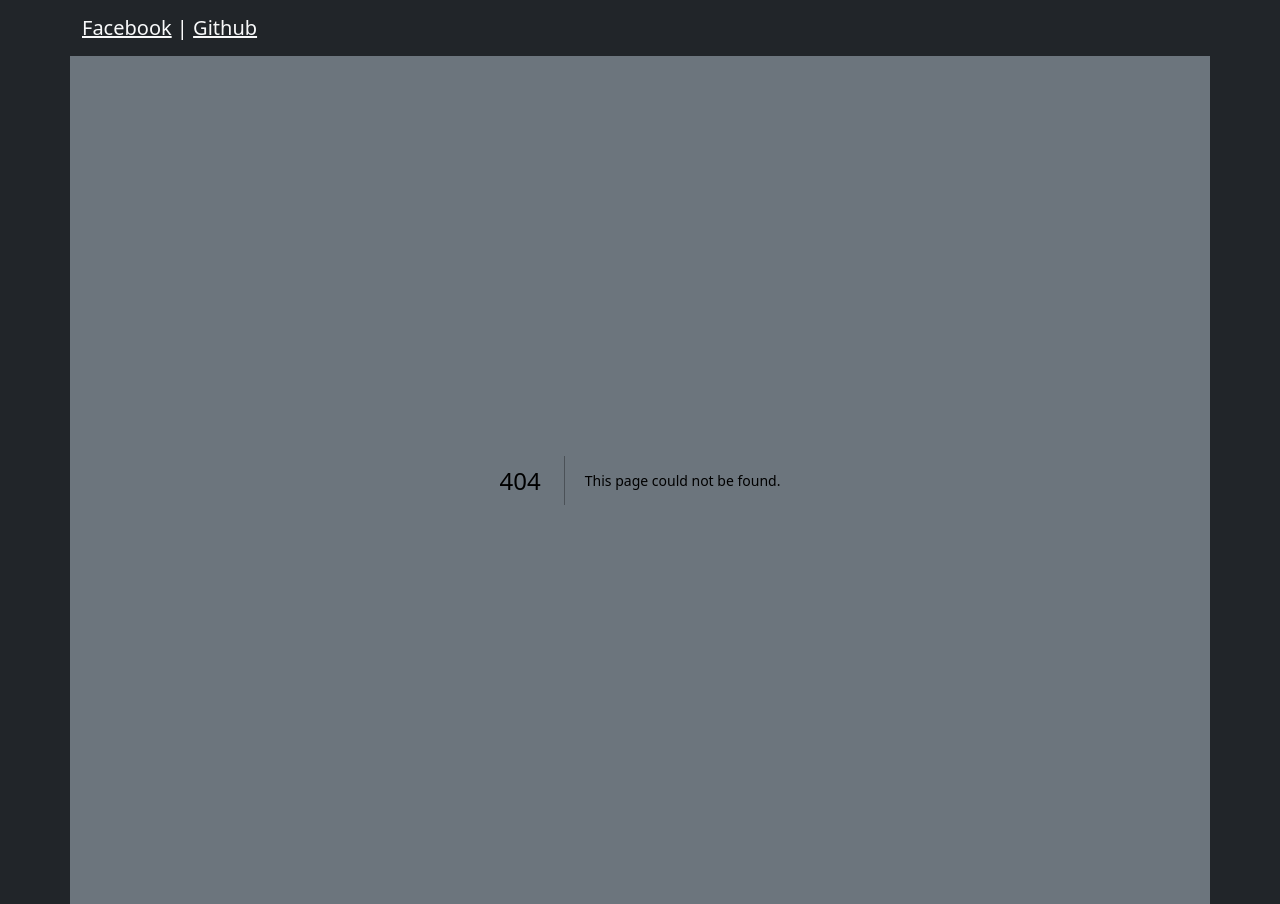
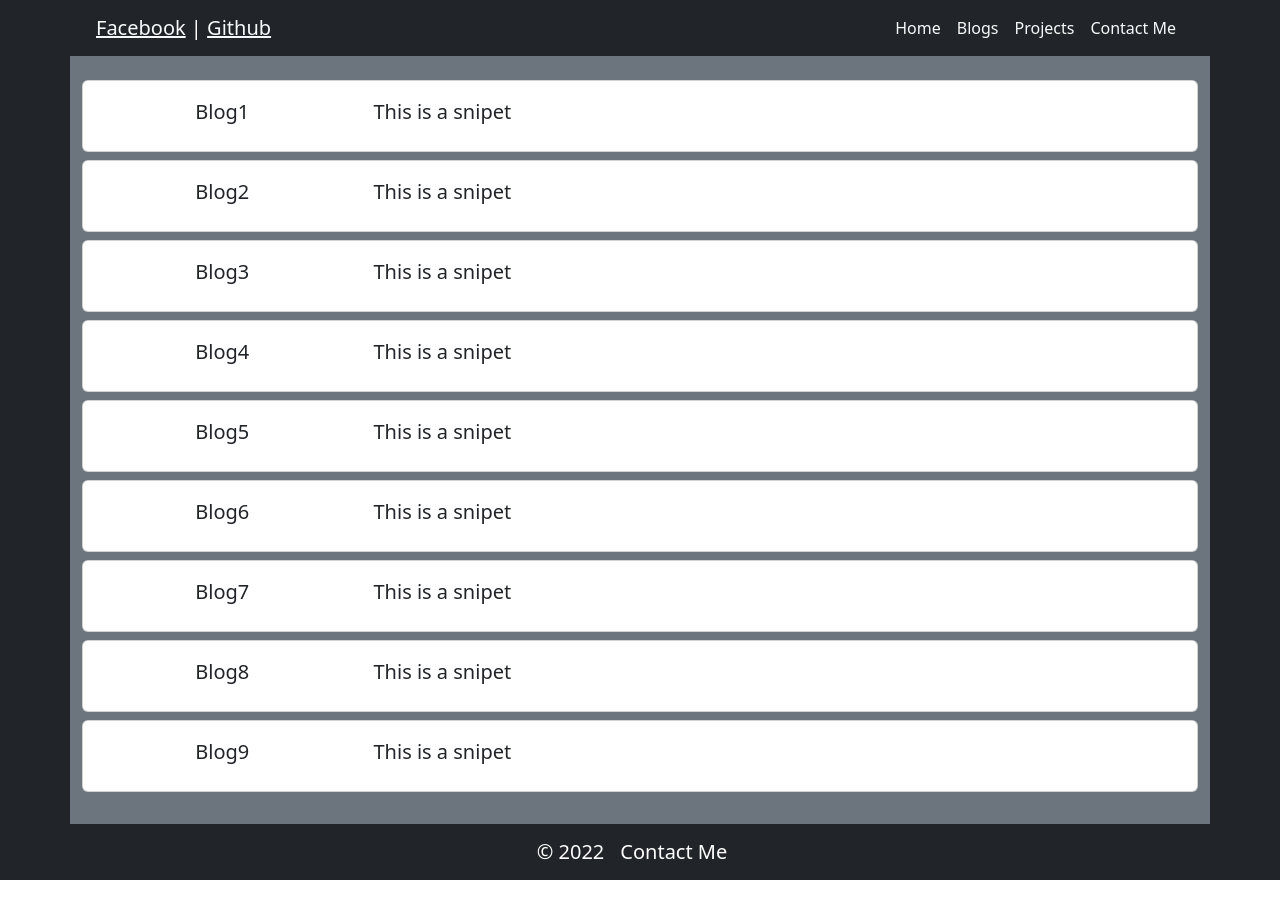
Before and after one commit to alowder94/Personal-Site, a Next.js app: page /Blogs in a window 1280 px wide. Before the commit this address had no page. After the commit the page ends 880 px from the top, so only its background shows below. Built offline with nearby package versions, Linux system fonts and the light colour scheme.

Commit message:
Updates to layout, creating initial version of blogs page

```diff
--- /dev/null
+++ b/components/BlogSnipet.js
@@ -0,0 +1,21 @@
+import React from 'react'
+import { Card, Container, Row, Col } from 'react-bootstrap'
+
+function BlogSnipet({blogSnipet}) {
+  return (
+    <Card className="mb-2">
+        <Container>
+            <Row className="align-items-center">
+                <Col xs={3} className="text-center py-2">
+                    <h5>{blogSnipet.title}</h5>
+                </Col>
+                <Col xs={8} className="pt-3 pb-2">
+                    <p className="lead">{blogSnipet.snipet}</p>
+                </Col>
+            </Row>
+        </Container>
+    </Card>
+  )
+}
+
+export default BlogSnipet
--- /dev/null
+++ b/components/Footer.js
@@ -0,0 +1,14 @@
+import React from 'react';
+import { Navbar, NavbarBrand } from 'react-bootstrap';
+
+function Footer() {
+  return (
+    <Navbar bg="dark" variant="dark" className="justify-content-center">
+        <Navbar.Brand>&copy; 2022</Navbar.Brand>
+        {/* TODO: This link should take you to my contact-me page in order to control my emails */}
+        <Navbar.Brand as="a" href="/Contact_Me">Contact Me</Navbar.Brand>
+    </Navbar>
+)
+}
+
+export default Footer
--- /dev/null
+++ b/components/Layout.js
@@ -0,0 +1,19 @@
+import React from 'react'
+import { Container } from 'react-bootstrap'
+import Footer from './Footer'
+import NavBar from './Navbar'
+
+function Layout({children}) {
+  return (
+    <div className="bg-dark" style={{minHeight:"100vh", maxHeight:"100%"}}>
+        <NavBar />
+        <Container className="py-4 bg-secondary">
+            {children}
+        </Container>
+        <Footer />
+    </div>
+
+  )
+}
+
+export default Layout
--- a/components/Navbar.js
+++ b/components/Navbar.js
@@ -1,13 +1,21 @@
 import React from 'react'
-import { Container, Navbar } from 'react-bootstrap'
+import { Container, Navbar, Nav } from 'react-bootstrap'
 
 function NavBar() {
   return (
     <Navbar variant="dark" bg="dark" className="mx-0 px-0 py-2">
         {/* TODO: Use Facebook and Github logos here...create twitter and link them as well */}
-    <Container>
-    <Navbar.Brand><a href="http://www.facebook.com" className="link-light">Facebook</a> | <a href="http://www.github.com" className="link-light">Github</a></Navbar.Brand>
-    </Container>
+        <Container className="ms-5 ps-5">
+            <Navbar.Brand><a href="http://www.facebook.com" className="link-light">Facebook</a> | <a href="http://www.github.com" className="link-light">Github</a></Navbar.Brand>
+        </Container>
+        <Container className="justify-content-end me-5 pe-5">
+            <Nav className="">
+                <Nav.Link href="/" className="link-light">Home</Nav.Link>
+                <Nav.Link href="/Blogs" className="link-light">Blogs</Nav.Link>
+                <Nav.Link href="/Projects" className="link-light">Projects</Nav.Link>
+                <Nav.Link href="/Contact_Me" className="link-light">Contact Me</Nav.Link>
+            </Nav>
+        </Container>
     </Navbar>
     )
 }
--- /dev/null
+++ b/pages/Blogs.js
@@ -0,0 +1,27 @@
+import React from 'react'
+import BlogSnipet from '../components/BlogSnipet'
+import Layout from '../components/Layout'
+
+function Blogs() {
+
+  const blog1 = {title: "Blog1", snipet: "This is a snipet", body: ";la kdfl sdnvo dsnfvl jidjv"}
+  const blog2 = {title: "Blog2", snipet: "This is a snipet", body: ";la kdfl sdnvo dsnfvl jidjv"}
+  const blog3 = {title: "Blog3", snipet: "This is a snipet", body: ";la kdfl sdnvo dsnfvl jidjv"}
+  const blog4 = {title: "Blog4", snipet: "This is a snipet", body: ";la kdfl sdnvo dsnfvl jidjv"}
+  const blog5 = {title: "Blog5", snipet: "This is a snipet", body: ";la kdfl sdnvo dsnfvl jidjv"}
+  const blog6 = {title: "Blog6", snipet: "This is a snipet", body: ";la kdfl sdnvo dsnfvl jidjv"}
+  const blog7 = {title: "Blog7", snipet: "This is a snipet", body: ";la kdfl sdnvo dsnfvl jidjv"}
+  const blog8 = {title: "Blog8", snipet: "This is a snipet", body: ";la kdfl sdnvo dsnfvl jidjv"}
+  const blog9 = {title: "Blog9", snipet: "This is a snipet", body: ";la kdfl sdnvo dsnfvl jidjv"}
+
+
+  const blogList = [blog1, blog2, blog3, blog4, blog5, blog6, blog7, blog8, blog9]
+
+  return (
+    <Layout>
+      {blogList.map((blog => <BlogSnipet blogSnipet={blog} />))}
+    </Layout>
+    )
+}
+
+export default Blogs
--- a/pages/_app.js
+++ b/pages/_app.js
@@ -1,16 +1,9 @@
 import 'bootstrap/dist/css/bootstrap.min.css';
-import { Container } from 'react-bootstrap';
-import NavBar from '../components/Navbar';
 
 function MyApp({ Component, pageProps }) {
   return (
-    <div className="bg-dark">
-      <NavBar />
-      <Container className="py-4 bg-secondary">
-        <Component {...pageProps} />
-      </Container>
-    </div>
-    )
+    <Component {...pageProps} />
+  )
 }
 
 export default MyApp
```
